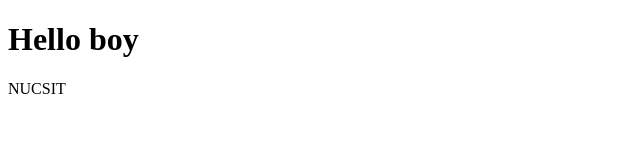
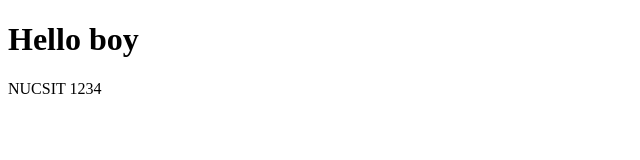
Before and after one commit to Kitsune-cop/nu-ci-cd-kitsune, a plain HTML site: page public/index.html in a window 1280 px wide. Shown: the full height of the page, 0-640 px from the left. Drawn offline with Linux system fonts and the light colour scheme.

Commit message:
update:index something

```diff
--- a/public/index.html
+++ b/public/index.html
@@ -8,6 +8,6 @@
 </head>
 <body>
   <h1>Hello boy</h1>
-  NUCSIT
+  NUCSIT 1234
 </body>
 </html>
```
